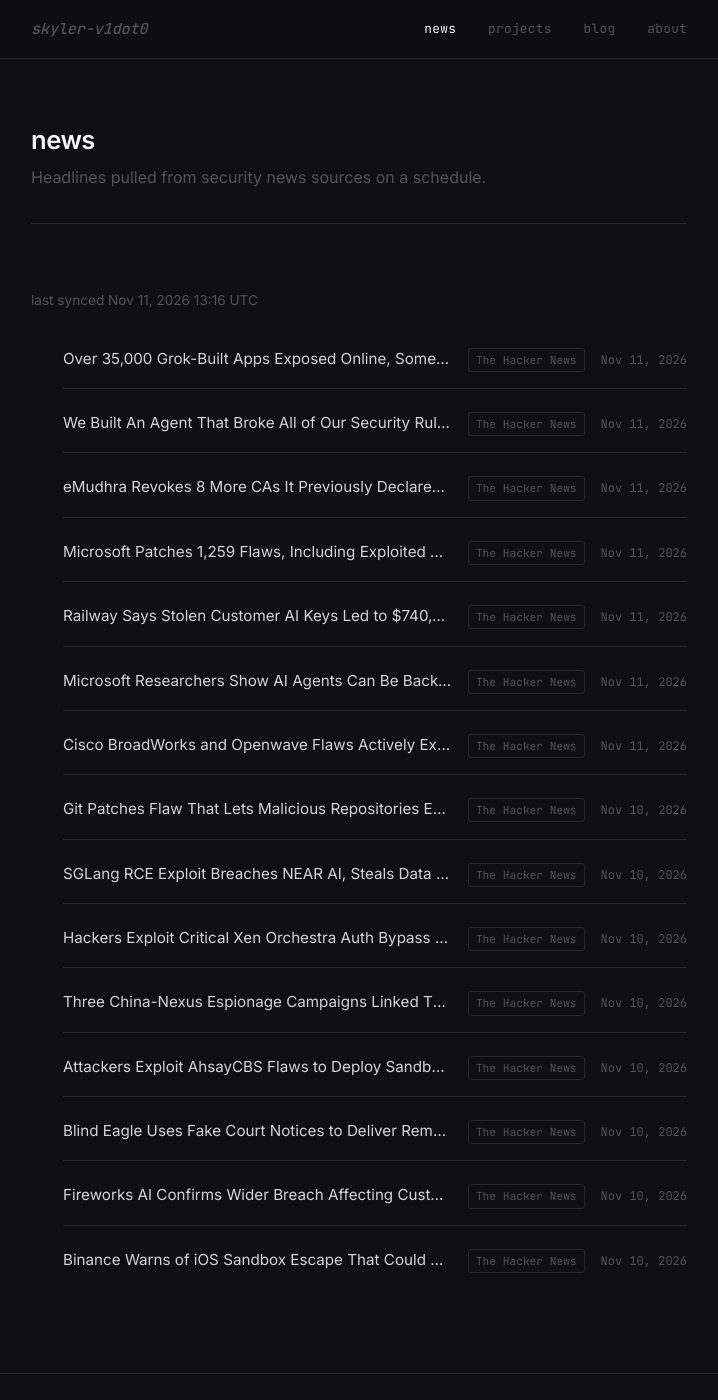
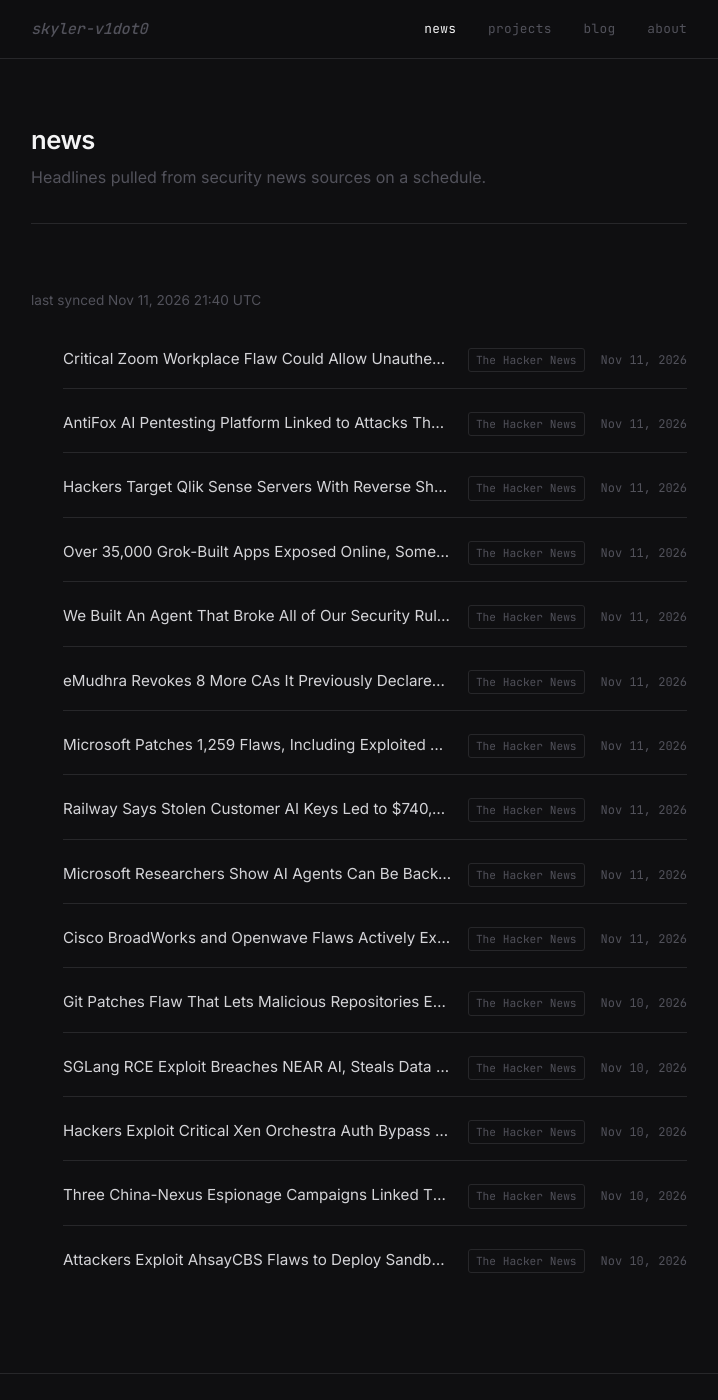
Before and after one commit to skyler-v1dot0/personal-site, a Jekyll site: the page built from news.html, in a window 1280 px wide and 1400 px high. Shown: the whole window, without its empty margins (281-999 px from the left). Built offline with Jekyll 4.4.1, drawn with Linux system fonts in a browser that asks for light colours.

Commit message:
chore: sync news feed [skip ci]

```diff
--- a/_data/news.yml
+++ b/_data/news.yml
@@ -1,6 +1,21 @@
 ---
-updated_at: '2026-11-11T13:16:48Z'
+updated_at: '2026-11-11T21:40:16Z'
 items:
+- title: Critical Zoom Workplace Flaw Could Allow Unauthenticated Remote Privilege
+    Escalation
+  url: https://thehackernews.com/2026/11/critical-zoom-workplace-flaw-could.html
+  source: The Hacker News
+  published: '2026-11-11T16:12:46Z'
+- title: AntiFox AI Pentesting Platform Linked to Attacks That Accessed AWS Production
+    Secrets
+  url: https://thehackernews.com/2026/11/antifox-ai-pentesting-platform-linked.html
+  source: The Hacker News
+  published: '2026-11-11T15:34:27Z'
+- title: Hackers Target Qlik Sense Servers With Reverse Shells, Stage ActiveMQ and
+    Veeam Exploits
+  url: https://thehackernews.com/2026/11/hackers-target-qlik-sense-servers-with.html
+  source: The Hacker News
+  published: '2026-11-11T14:01:00Z'
 - title: Over 35,000 Grok-Built Apps Exposed Online, Some Leaking Confidential Data
     and Passwords
   url: https://thehackernews.com/2026/11/over-35000-grok-built-apps-exposed.html
@@ -56,18 +71,3 @@ items:
   url: https://thehackernews.com/2026/11/attackers-exploit-ahsaycbs-flaws-to.html
   source: The Hacker News
   published: '2026-11-10T16:00:55Z'
-- title: Blind Eagle Uses Fake Court Notices to Deliver Remote Access Trojan Across
-    Latin America
-  url: https://thehackernews.com/2026/11/blind-eagle-uses-fake-court-notices-to.html
-  source: The Hacker News
-  published: '2026-11-10T15:58:44Z'
-- title: Fireworks AI Confirms Wider Breach Affecting Customer Datasets, Model Weights
-    and Notion AI Chats
-  url: https://thehackernews.com/2026/11/fireworks-ai-breach-widens-to-expose.html
-  source: The Hacker News
-  published: '2026-11-10T15:33:59Z'
-- title: Binance Warns of iOS Sandbox Escape That Could Expose Crypto Wallet Keys,
-    No Fix Confirmed
-  url: https://thehackernews.com/2026/11/binance-warns-of-ios-sandbox-escape.html
-  source: The Hacker News
-  published: '2026-11-10T12:15:31Z'
```
